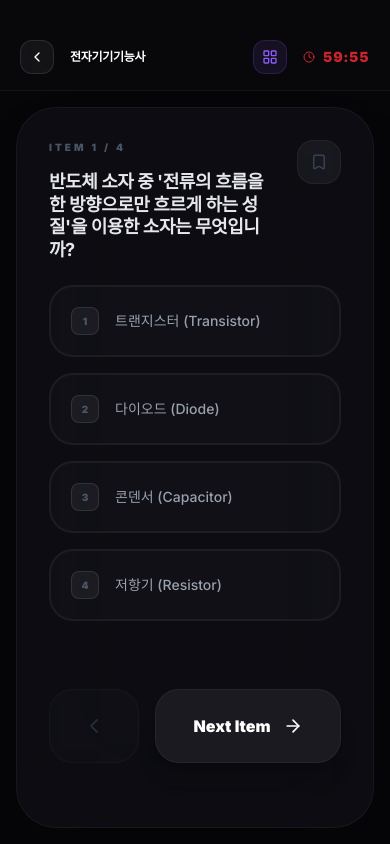
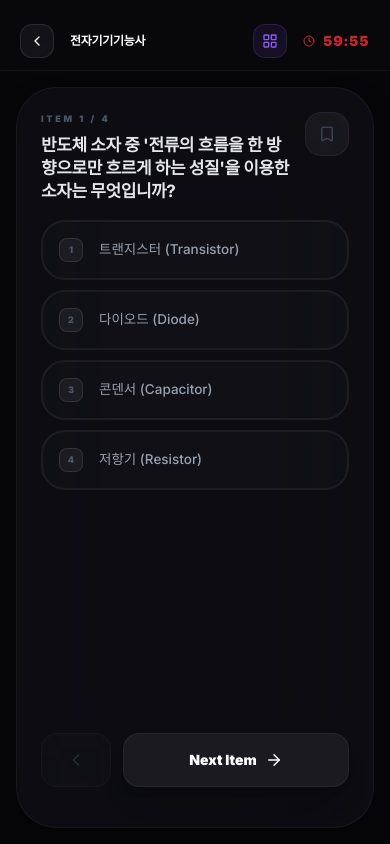
Before and after one commit to kimtyy/alpha-pass-master, a Next.js app: page /study in a window 390 px wide. Built offline with nearby package versions, Linux system fonts and the light colour scheme.

Commit message:
Fix: Compacting exam layout to eliminate mobile scroll

```diff
--- a/src/app/study/page.tsx
+++ b/src/app/study/page.tsx
@@ -581,8 +581,8 @@ function StudyContent() {
         <div className="absolute top-0 left-1/4 w-full h-1/2 bg-primary/5 blur-[120px] rounded-full" />
       </div>
 
-      {/* CBT Header: Slimmed */}
-      <header className="w-full max-w-2xl px-5 pt-10 pb-4 flex justify-between items-center bg-[#09090d]/80 backdrop-blur-xl border-b border-white/5 z-50 shrink-0">
+      {/* CBT Header: Compacted for One-Screen */}
+      <header className="w-full max-w-2xl px-5 pt-6 pb-3 flex justify-between items-center bg-[#09090d]/80 backdrop-blur-xl border-b border-white/5 z-50 shrink-0">
         <div className="flex items-center gap-4">
           <Link href="/dashboard" className="p-2 rounded-xl bg-white/5 border border-white/10">
             <ChevronLeft size={16} />
@@ -617,14 +617,14 @@ function StudyContent() {
               initial={{ opacity: 0, x: 20 }}
               animate={{ opacity: 1, x: 0 }}
               exit={{ opacity: 0, x: -20 }}
-              className="flex-1 flex flex-col relative bg-[#12121a]/60 border border-white/5 rounded-[40px] p-8 md:p-12 backdrop-blur-3xl shadow-2xl overflow-hidden"
+              className="flex-1 flex flex-col relative bg-[#12121a]/60 border border-white/5 rounded-[40px] p-6 md:p-12 backdrop-blur-3xl shadow-2xl overflow-hidden"
             >
-              <div className="shrink-0 mb-6 flex justify-between items-start">
+              <div className="shrink-0 mb-4 flex justify-between items-start">
                 <div className="flex-1">
-                  <div className="flex items-center gap-3 mb-4">
-                    <span className="text-[10px] font-black text-gray-600 uppercase tracking-[0.3em]">Item {currentIdx + 1} / {subject.questions.length}</span>
+                  <div className="flex items-center gap-3 mb-2">
+                    <span className="text-[9px] font-black text-gray-600 uppercase tracking-[0.3em]">Item {currentIdx + 1} / {subject.questions.length}</span>
                   </div>
-                  <h1 className="text-lg md:text-xl font-bold leading-tight tracking-tight text-gray-200">
+                  <h1 className="text-[17px] md:text-xl font-bold leading-snug tracking-tight text-gray-200">
                     {currentQuestion.question}
                   </h1>
                 </div>
@@ -640,25 +640,25 @@ function StudyContent() {
                 </button>
               </div>
 
-              <div className="flex-1 flex flex-col gap-4 overflow-y-auto">
+              <div className="flex-1 flex flex-col gap-2.5 overflow-hidden">
                 {currentQuestion.options.map((option, idx) => (
                   <motion.button
                     key={idx}
                     whileTap={{ scale: 0.98 }}
                     onClick={() => handleSelect(idx)}
-                    className={`w-full text-left p-5 rounded-3xl border-2 transition-all duration-200 relative ${
+                    className={`w-full text-left p-4 rounded-3xl border-2 transition-all duration-200 relative ${
                       selected === idx
                         ? 'bg-white/10 border-white/20'
                         : 'bg-white/[0.02] border-white/5'
                     }`}
                   >
                     <div className="flex items-center gap-4 relative z-10">
-                      <span className={`w-7 h-7 shrink-0 rounded-lg flex items-center justify-center text-[10px] font-black border transition-all ${
+                      <span className={`w-6 h-6 shrink-0 rounded-lg flex items-center justify-center text-[9px] font-black border transition-all ${
                         selected === idx ? 'bg-white border-white text-black' : 'bg-white/5 border-white/10 text-gray-600'
                       }`}>
                         {idx + 1}
                       </span>
-                      <span className={`text-[14px] font-medium leading-snug ${selected === idx ? 'text-white' : 'text-gray-400'}`}>
+                      <span className={`text-[13.5px] font-medium leading-tight ${selected === idx ? 'text-white' : 'text-gray-400'}`}>
                         {option}
                       </span>
                     </div>
@@ -666,20 +666,20 @@ function StudyContent() {
                 ))}
               </div>
 
-              {/* Navigation Footer */}
-              <div className="mt-10 mb-8 shrink-0 flex gap-4">
+              {/* Navigation Footer: Compacted */}
+              <div className="mt-6 mb-4 shrink-0 flex gap-3">
                 <button onClick={() => {
                   if (currentIdx > 0) {
                     const next = currentIdx - 1;
                     setCurrentIdx(next);
                     setSelected(examAnswers[next] || null);
                   }
-                }} disabled={currentIdx === 0} className="px-8 py-6 rounded-3xl bg-white/5 border border-white/10 text-gray-500 hover:text-white disabled:opacity-30 active:scale-95 transition-all">
-                  <ChevronLeft size={24} />
+                }} disabled={currentIdx === 0} className="px-6 py-4 rounded-2xl bg-white/5 border border-white/10 text-gray-500 hover:text-white disabled:opacity-30 active:scale-95 transition-all">
+                  <ChevronLeft size={20} />
                 </button>
-                <button onClick={handleNext} className="flex-1 py-6 rounded-3xl bg-[#1a1a20] border border-white/5 text-white font-black text-base shadow-xl active:scale-95 flex items-center justify-center gap-3">
+                <button onClick={handleNext} className="flex-1 py-4 rounded-2xl bg-[#1a1a20] border border-white/5 text-white font-black text-sm shadow-xl active:scale-95 flex items-center justify-center gap-2">
                   {currentIdx < subject.questions.length - 1 ? 'Next Item' : 'Review & Submit'}
-                  <ArrowRight size={20} />
+                  <ArrowRight size={18} />
                 </button>
               </div>
             </motion.div>
```
